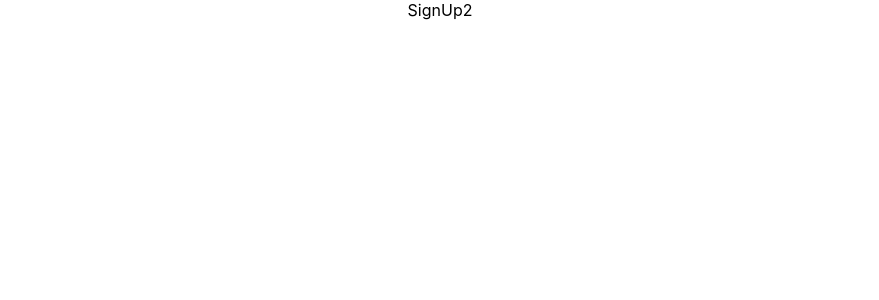
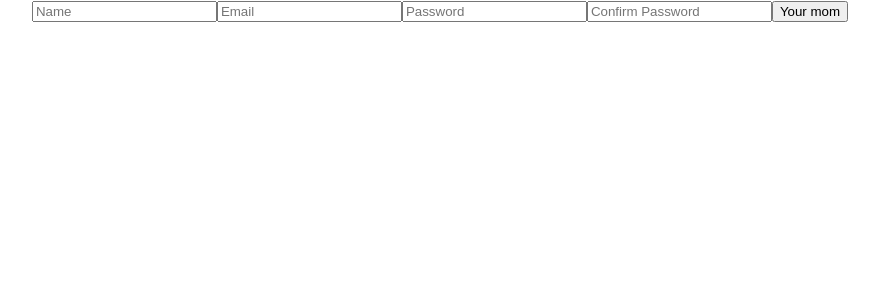
Before and after one commit to Bmattholder/ventropy, a React (Create React App) app: page / in a window 1280 px wide. Shown: the top 300 px of the page, without its empty margins (200-1079 px from the left). Built offline with nearby package versions, Linux system fonts and the light colour scheme.

Commit message:
iteration 2

```diff
--- a/package.json
+++ b/package.json
@@ -8,6 +8,7 @@
     "@testing-library/user-event": "^13.5.0",
     "react": "^18.2.0",
     "react-dom": "^18.2.0",
+    "react-router": "^6.8.0",
     "react-scripts": "5.0.1",
     "web-vitals": "^2.1.4"
   },
--- a/src/App.js
+++ b/src/App.js
@@ -1,4 +1,3 @@
-import logo from './logo.svg';
 import './App.css';
 import SignUp from './pages/SignUp';
 
--- a/src/pages/SignUp.jsx
+++ b/src/pages/SignUp.jsx
@@ -1,9 +1,74 @@
-import React from 'react'
+import { useState } from 'react';
 
 function SignUp() {
-	return (
-		<div>SignUp2</div>
-	)
+  const [formData, setFormData] = useState({
+    name: '',
+    email: '',
+    password: '',
+    passwordConfirm: '',
+  });
+
+  const { name, email, password, passwordConfirm } = formData;
+
+  const onSubmit = (e) => {
+    e.preventDefault();
+
+    if (password !== passwordConfirm) {
+      alert('Try again, dumbass');
+      return;
+    }
+
+    console.log(formData);
+  };
+
+  const onChange = (e) => {
+    setFormData((prevState) => ({
+      ...prevState,
+      [e.target.name]: e.target.value,
+    }));
+  };
+
+  return (
+    <>
+      <form onSubmit={onSubmit}>
+        <input
+          type='text'
+          id='name'
+          name='name'
+          placeholder='Name'
+          value={name}
+          onChange={onChange}
+        />
+        <input
+          type='email'
+          id='email'
+          name='email'
+          placeholder='Email'
+          value={email}
+          onChange={onChange}
+        />
+        <input
+          type='password'
+          id='password'
+          name='password'
+          placeholder='Password'
+          value={password}
+          onChange={onChange}
+        />
+        <input
+          type='password'
+          id='passwordConfirm'
+          name='passwordConfirm'
+          placeholder='Confirm Password'
+          value={passwordConfirm}
+          onChange={onChange}
+        />
+        <button>Your mom</button>
+      </form>
+
+      {name.length >= 4 ? <h1>Hello, {name}</h1> : <></>}
+    </>
+  );
 }
 
-export default SignUp
+export default SignUp;
```
Also changed, not shown: 1 other file (tests, documents, lock files or other folders).
